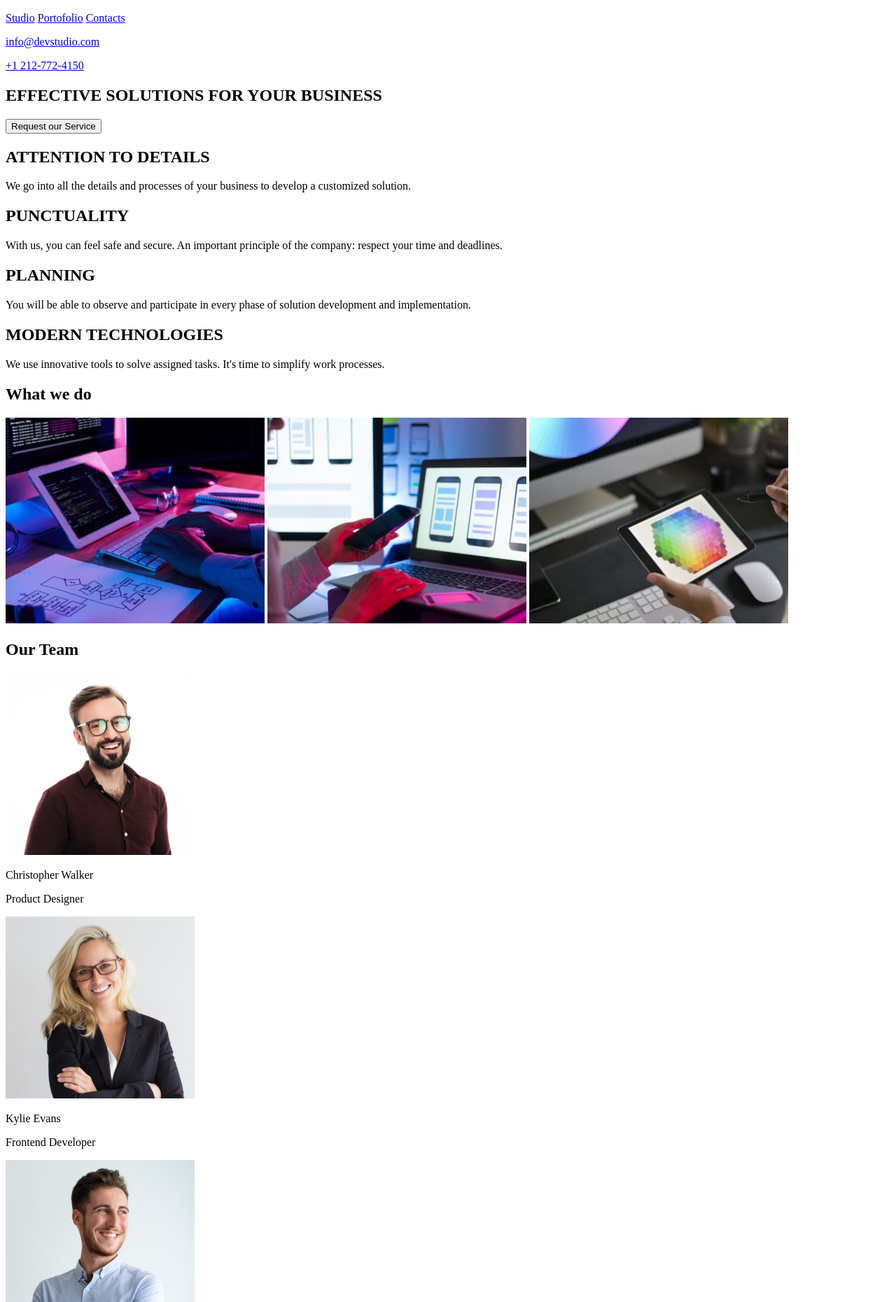
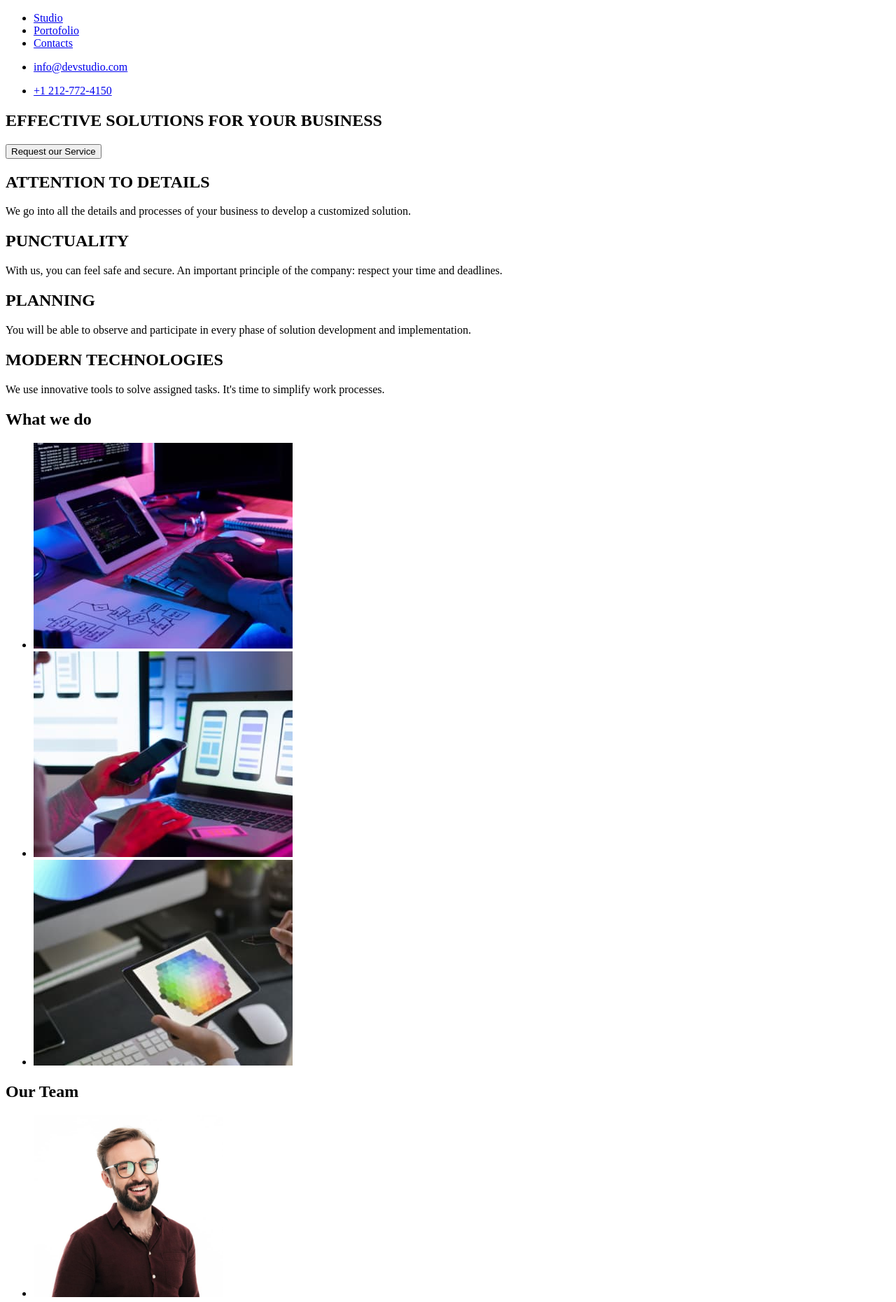
Before and after one commit to Alexandrgaby/goit-markup-hw-01, a plain HTML site: page index.html in a window 1280 px wide. Shown: the part 50-1911 px from the top of the page at 70% size. Drawn offline with Linux system fonts and the light colour scheme.

Commit message:
added-lists-and-some-divs

```diff
--- a/index.html
+++ b/index.html
@@ -1,21 +1,24 @@
 <!DOCTYPE html>
 <html lang="en">
   <head>
-    <meta charset="utf-8" />
+    <meta charset="utf-8">
     <title>Web Studio HomeWork Project</title>
   </head>
   <body>
     <header>
       <a href="#"><h2>WebStudio</h2></a>
-      <section><nav>
-        <a href="#">Studio</a>
-        <a href="#">Portofolio</a>
-        <a href="#">Contacts</a>
-      </nav></section>
-        <section>
-        <a href="mailto:info@devstudio.com"><p>info@devstudio.com</p></a>
-        <a href="tel:+1212-772-4150"><p>+1 212-772-4150</p></a>
-        </section>
+      <nav><div>
+        <ul>
+        <li><a href="#">Studio</a></li>
+        <li><a href="#">Portofolio</a></li>
+        <li><a href="#">Contacts</a></li>
+        </ul></div>
+      </nav>
+        <div>
+        <ul>
+        <li><a href="mailto:info@devstudio.com"><p>info@devstudio.com</p></a></li>
+        <li><a href="tel:+1212-772-4150"><p>+1 212-772-4150</p></a></li></ul>
+        </div>
     </header>
     <main><section>
       <h1>EFFECTIVE SOLUTIONS FOR YOUR BUSINESS</h1>
@@ -42,65 +45,57 @@
         work processes.
       </p></section>
       <section><h2>What we do</h2>
-        <img
+        <ul><li><img
         src="images/img1.jpg"
         alt="Typing on keyboard"
         width="370"
-        height="294"
-      />
-      <img
+        height="294"></li>
+      <li><img
         src="images/img2.jpg"
         alt="Searching on phone"
         width="370"
-        height="294"
-      />
-      <img
+        height="294"></li>
+      <li><img
         src="images/img3.jpg"
         alt="Working on Tablet"
         width="370"
-        height="294"
-      /></section>
+        height="294"></li></ul></section>
       <section><h2>Our Team</h2>
-          <img
+          <ul><li><img
             src="images/staff1.jpg"
             alt="Christopher Walker"
             width="270"
-            height="260"
-          />
-          <p>Christopher Walker</p>
-          <p>Product Designer</p>
-          <img
+            height="260"></li>
+          <li><p>Christopher Walker</p></li>
+          <li><p>Product Designer</p></li>
+          <li><img
             src="images/staff2.jpg"
             alt="Kylie Evans"
             width="270"
-            height="260"
-          />
-          <p>Kylie Evans</p>
-          <p>Frontend Developer</p>
-        </div>
-          <img
+            height="260"></li>
+          <li><p>Kylie Evans</p></li>
+          <li><p>Frontend Developer</p></li>
+          <li><img
             src="images/staff3.jpg"
             alt="Ryan Harris"
             width="270"
-            height="260"
-          />
-          <p>Ryan Harris</p>
-          <p>Marketing</p>
-          <img
+            height="260"></li>
+          <li><p>Ryan Harris</p></li>
+          <li><p>Marketing</p></li>
+          <li><img
             src="images/staff4.jpg"
             alt="Tyler Moore"
             width="270"
-            height="260"
-          />
-          <p>Tyler Moore</p>
-          <p>UI Designer</p>
+            height="260"></li>
+          <li><p>Tyler Moore</p></li>
+          <li><p>UI Designer</p></li></ul>
       </section>
     </main>
     <footer>
       <section><a href="#"><h2>WebStudio</h2></a>
-        <address><a href="https://goo.gl/maps/83Axbr2DgfrndoFE7">Ave, NY 10065, USA</a>
-        <a href="mailto:info@devstudio.com"><p>info@devstudio.com</p></a>
-        <a href="tel:+1212-772-4150"><p>+1 212-772-4150</p></a></address></section>
+        <address><ul><li><a href="https://goo.gl/maps/83Axbr2DgfrndoFE7">Ave, NY 10065, USA</a></li>
+        <li><a href="mailto:info@devstudio.com"><p>info@devstudio.com</p></a></li>
+        <li><a href="tel:+1212-772-4150"><p>+1 212-772-4150</p></a></li></ul></address></section>
     </footer>
   </body>
 </html>
```
